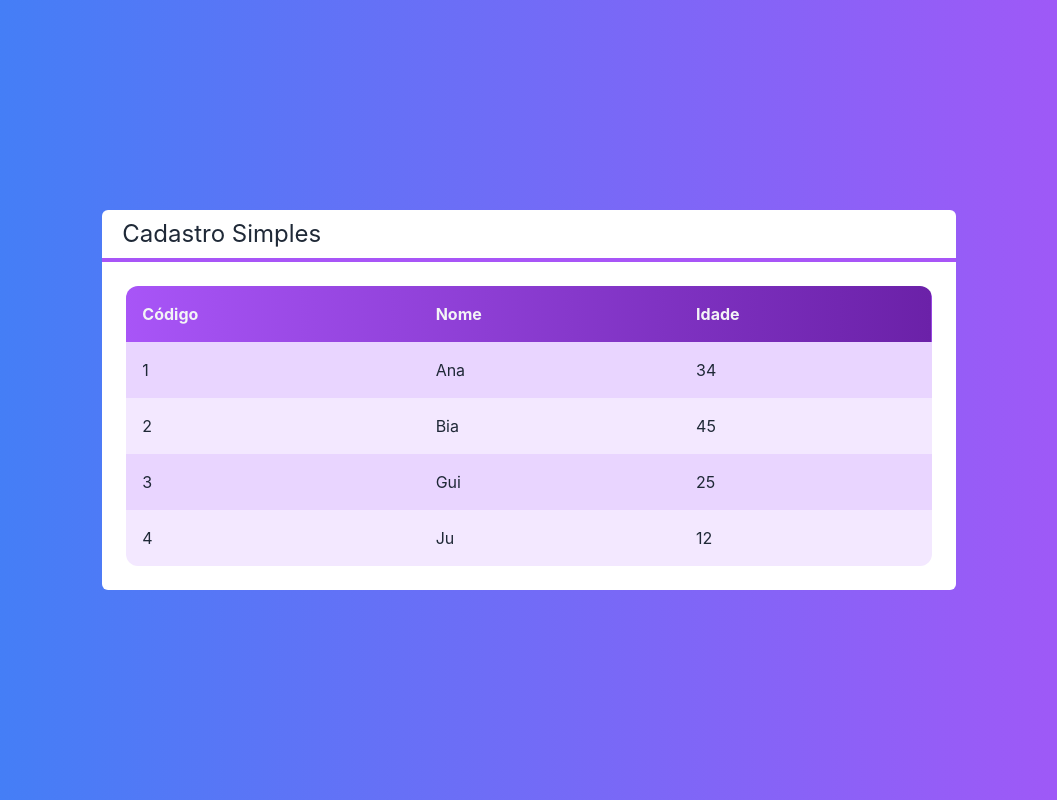
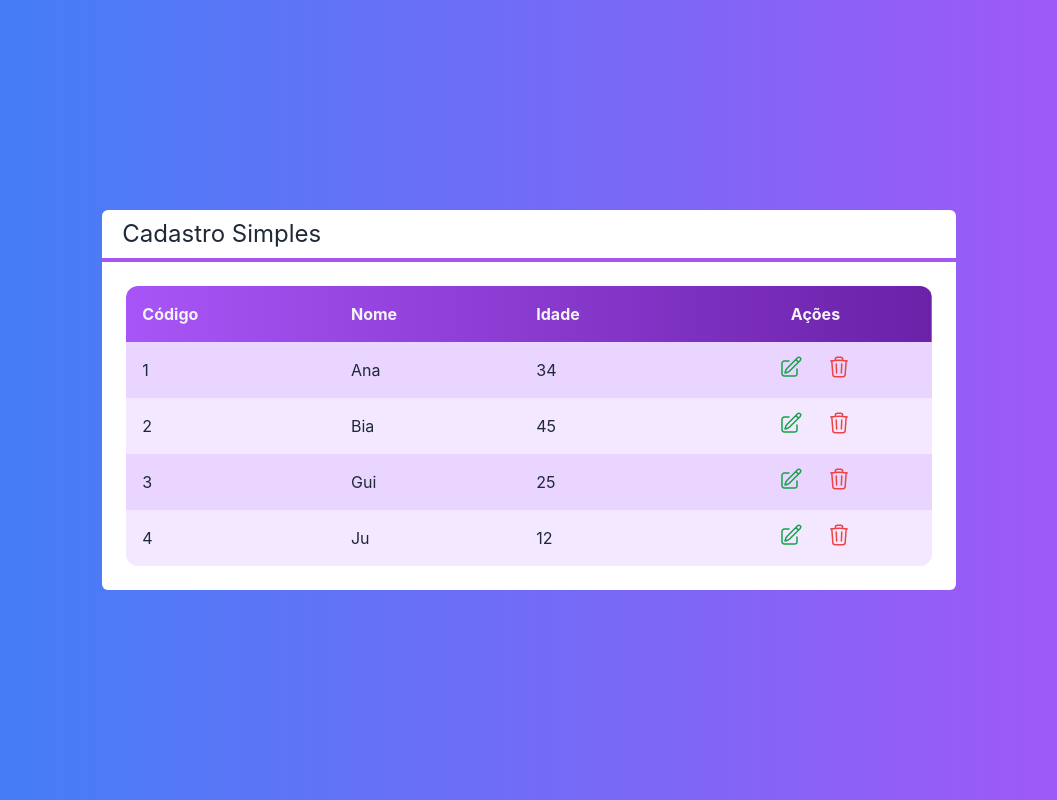
Before and after one commit to GuilCMattos/CRUDwithNextJS, a Next.js app: page / in a window 1280 px wide. Shown: the whole page, without its empty margins (111-1168 px from the left). Built offline with nearby package versions, Linux system fonts and the light colour scheme.

Commit message:
add: table component - buttons

```diff
--- /dev/null
+++ b/src/components/Icons.tsx
@@ -0,0 +1,13 @@
+export const IconEdit = (
+    <svg xmlns="http://www.w3.org/2000/svg" fill="none" viewBox="0 0 24 24" strokeWidth={1.5} stroke="currentColor" className="w-6 h-6">
+  <path strokeLinecap="round" strokeLinejoin="round" d="M16.862 4.487l1.687-1.688a1.875 1.875 0 112.652 2.652L10.582 16.07a4.5 4.5 0 01-1.897 1.13L6 18l.8-2.685a4.5 4.5 0 011.13-1.897l8.932-8.931zm0 0L19.5 7.125M18 14v4.75A2.25 2.25 0 0115.75 21H5.25A2.25 2.25 0 013 18.75V8.25A2.25 2.25 0 015.25 6H10" />
+    </svg>
+
+)
+
+export const IconTrash = (
+    <svg xmlns="http://www.w3.org/2000/svg" fill="none" viewBox="0 0 24 24" strokeWidth={1.5} stroke="currentColor" className="w-6 h-6">
+  <path strokeLinecap="round" strokeLinejoin="round" d="M14.74 9l-.346 9m-4.788 0L9.26 9m9.968-3.21c.342.052.682.107 1.022.166m-1.022-.165L18.16 19.673a2.25 2.25 0 01-2.244 2.077H8.084a2.25 2.25 0 01-2.244-2.077L4.772 5.79m14.456 0a48.108 48.108 0 00-3.478-.397m-12 .562c.34-.059.68-.114 1.022-.165m0 0a48.11 48.11 0 013.478-.397m7.5 0v-.916c0-1.18-.91-2.164-2.09-2.201a51.964 51.964 0 00-3.32 0c-1.18.037-2.09 1.022-2.09 2.201v.916m7.5 0a48.667 48.667 0 00-7.5 0" />
+</svg>
+
+)
--- a/src/components/Table.tsx
+++ b/src/components/Table.tsx
@@ -1,8 +1,14 @@
+import { IconEdit, IconTrash } from "./Icons"
+
 interface TableProps {
     clients: any
+    clientsSelect?: (client: any) => void
+    clientsDelet?: (client: any) => void
 }
 
 export default function Table(props: TableProps) {
+
+    const initActions = props.clientsDelet || props.clientsSelect
 
     function renderizarCabecalho() {
         return (
@@ -10,6 +16,7 @@
             <th className="text-left p-4">Código</th>
             <th className="text-left p-4">Nome</th>
             <th className="text-left p-4">Idade</th>
+            {initActions ? <th className="">Ações</th> : false}
         </tr>
         )
     }
@@ -23,10 +30,41 @@
                     <td className="text-left p-4">{client.id}</td>
                     <td className="text-left p-4">{client.name}</td>
                     <td className="text-left p-4">{client.age}</td>
+                    { initActions ? renderActions(client) : false}
                 </tr>
             )
         })
     }
+
+    function renderActions(client: any) {
+        return (
+            <td className="flex justify-center">
+
+                {props.clientsSelect ? (
+
+                    <button onClick={e => props.clientsSelect?.(client)} className={`
+                    flex justify-center items-center
+                    text-green-600 rounded-full p-2 m-1
+                    hover:bg-purple-50
+                    `}>{IconEdit}</button>
+
+                ) : false}
+
+                {props.clientsDelet ? (
+
+                    <button onClick={e => props.clientsDelet?.(client)}  className={`
+                    flex justify-center items-center
+                    text-red-500 rounded-full p-2 m-1
+                    hover:bg-purple-50
+                    `}>{IconTrash}</button>
+
+
+                ) : false}
+
+            </td>
+        )
+
+        }
 
     return (
         <table className="w-full rounded-xl overflow-hidden">
--- a/src/pages/index.tsx
+++ b/src/pages/index.tsx
@@ -9,6 +9,14 @@
   new Client('Ju', 12, '4'),
 ]
 
+function clientSelect(client: any) {
+  console.log(client.name)
+}
+
+function clientDelet(client: any) {
+  console.log(client.name)
+}
+
 export default function Home() {
   return (
     <div className={
@@ -17,7 +25,7 @@
       text-white `
     }>
       <Layout title="Cadastro Simples" >
-        <Table clients={Clients}></Table>
+        <Table clients={Clients} clientsSelect={clientSelect} clientsDelet={clientDelet}></Table>
       </Layout>
     </div>
   )
```
